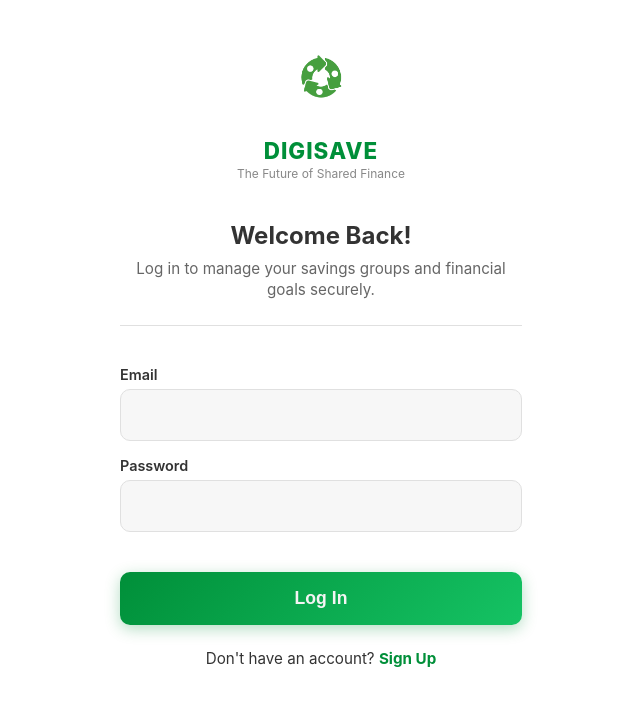
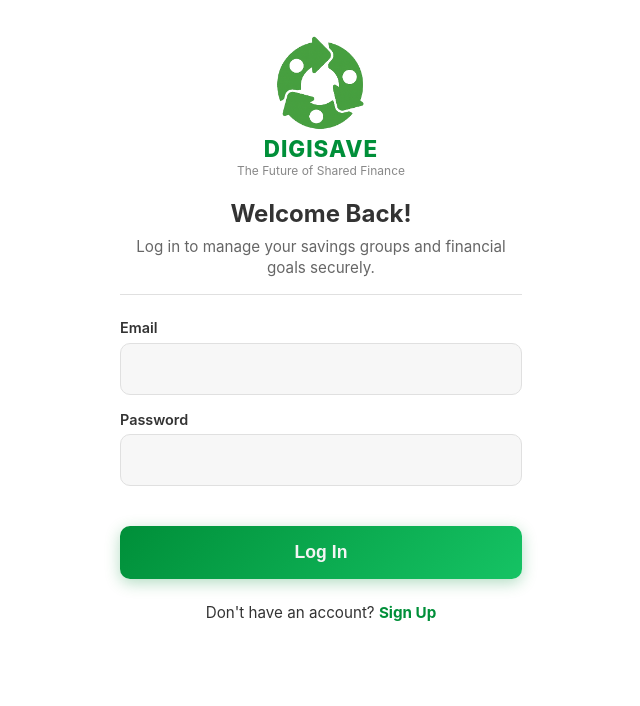
Before and after one commit to Blessbae01/digisave-esusu-app, a React (Vite) app in the folder frontend/: page /login in a window 1280 px wide. Shown: the top 706 px of the page, without its empty margins (319-959 px from the left). Built offline with nearby package versions, Linux system fonts and the light colour scheme.

Commit message:
adjusted spacing

```diff
--- a/frontend/src/pages/Auth.module.css
+++ b/frontend/src/pages/Auth.module.css
@@ -21,8 +21,8 @@
 /* --- LOGO/BRANDING SECTION --- */
 .brandingHeader {
     text-align: center;
-    margin-bottom: 2.5rem;
-    padding-bottom: 1.5rem;
+    margin-bottom: 1.5rem; /* Reduced from 2.5rem */
+    padding-bottom: 1rem; /* Reduced from 1.5rem */
     border-bottom: 1px solid var(--border-light);
 }
 
@@ -31,14 +31,14 @@
     display: flex;
     flex-direction: column;
     align-items: center;
-    margin-bottom: 1rem; /* Space before Welcome Back message */
+    margin-bottom: 0.5rem; /* Reduced from 1rem */
 }
 
 .logoContainer {
     /* Container for the logo image */
-    width: 100px; /* **Adjust for desired large size** (e.g., 80px to 120px) */
+    width: 100px; /* Adjust for desired large size */
     height: 100px; /* Maintain aspect ratio for square logos */
-    margin-bottom: 5px;
+    margin-bottom: 3px; /* Reduced from 5px */
 }
 
 .logoImage {
@@ -54,22 +54,22 @@
     font-weight: 800;
     color: var(--primary-color);
     letter-spacing: 1px;
-    margin-bottom: 2px;
+    margin-bottom: 1px; /* Reduced from 2px */
 }
 
 .logoTagline {
     /* Tiny Tagline */
-    font-size: 0.75rem; /* **Tiny font size** */
+    font-size: 0.75rem; /* Tiny font size */
     font-weight: 400;
     color: #888;
-    margin-bottom: 1.5rem; /* Space below the tagline */
+    margin-bottom: 0.8rem; /* Reduced from 1.5rem */
 }
 
 .introMessage {
     font-size: 1.5rem;
     font-weight: 700;
     color: var(--text-dark);
-    margin-top: 1rem;
+    margin-top: 0.5rem; /* Reduced from 1rem */
     margin-bottom: 0.5rem;
 }
 
```
Also changed, not shown: frontend/public/images/digisave_logo.png.
